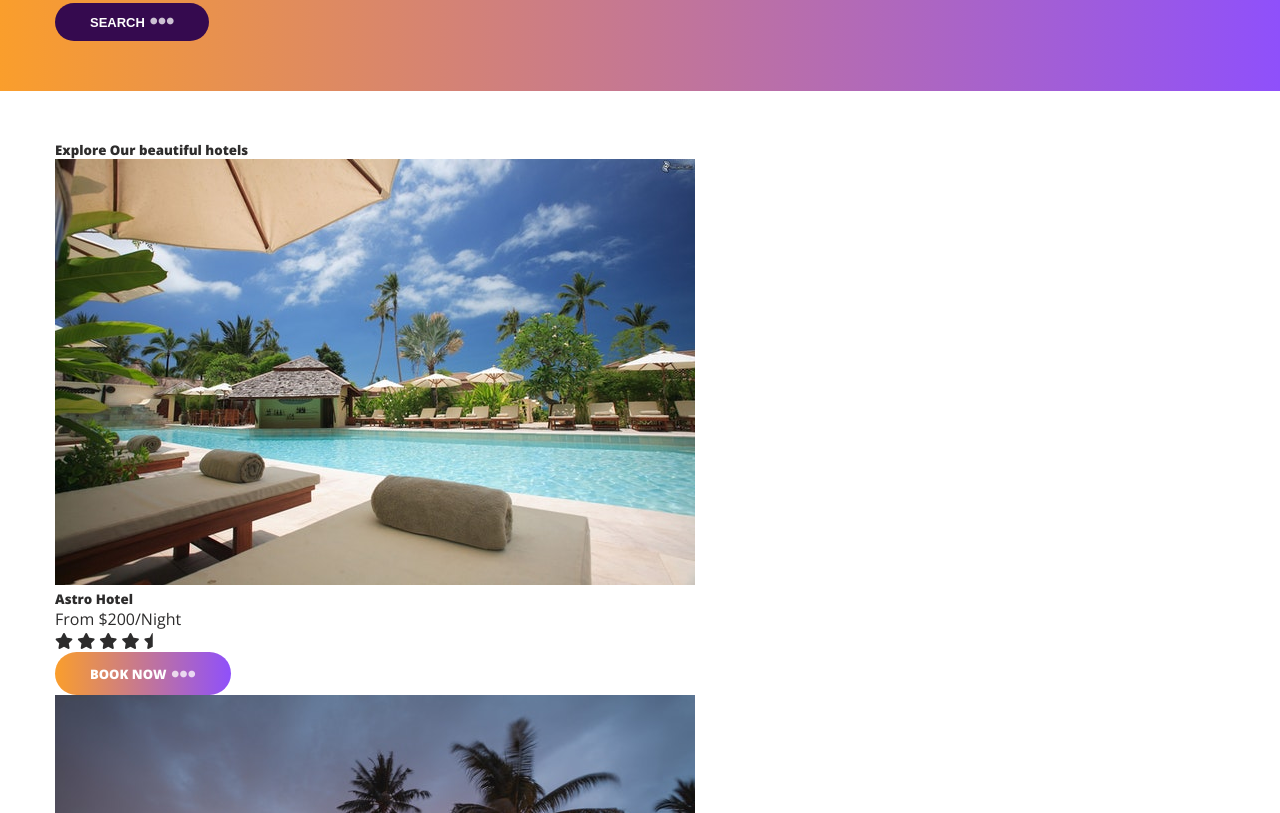
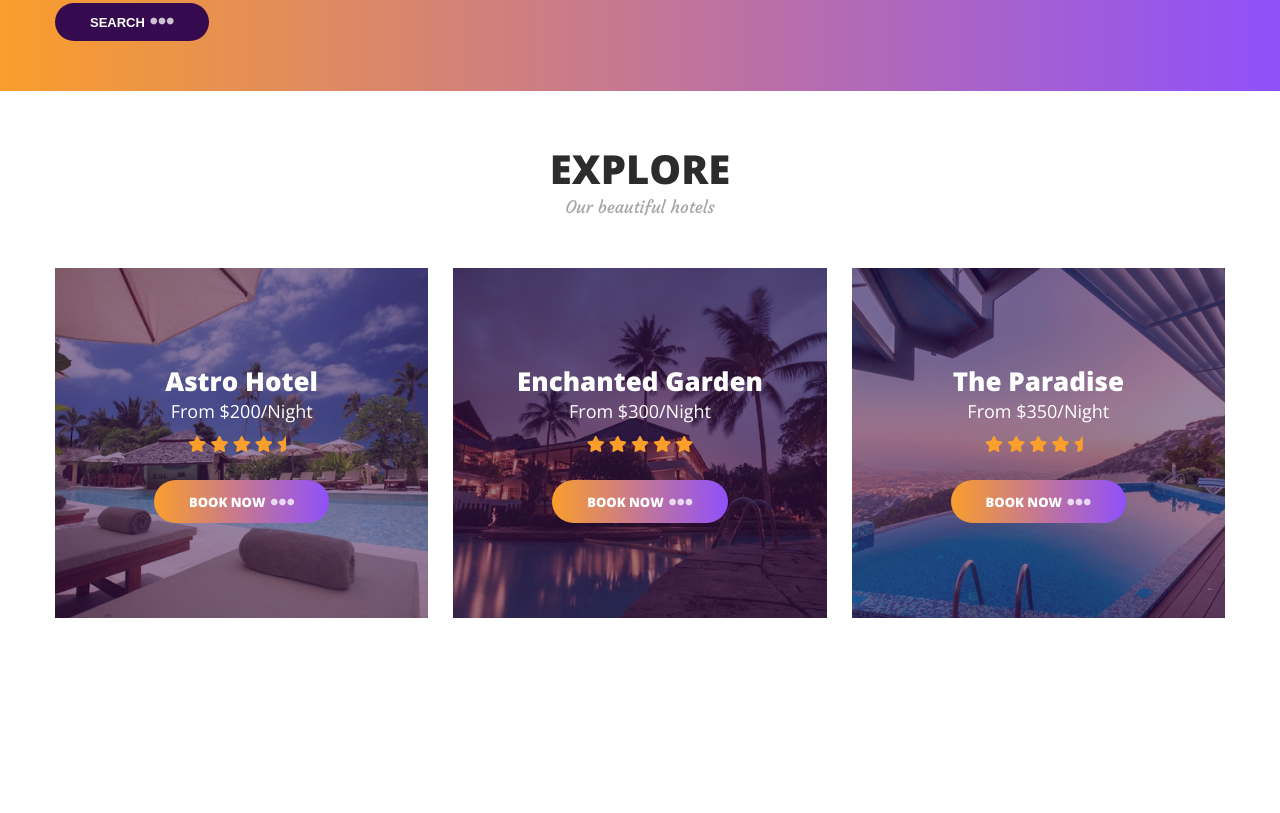
Before and after one commit to Am1r-B/hotel-reservation-project, a plain HTML site: page index.html in a window 1280 px wide. Shown: the part 1287-2100 px from the top of the page. After the commit the page ends 1955 px from the top, so only its background shows below. Drawn offline with nearby package versions, Linux system fonts and the light colour scheme.

Commit message:
Style hotels section

```diff
--- a/styles.css
+++ b/styles.css
@@ -77,6 +77,28 @@ section {
 .form-btn {
   margin-top: 2.5rem;
   cursor: pointer;
+}
+
+.btn-gradient {
+  background-image: var(--gradient-color);
+}
+
+.btn-gradient:hover {
+  background-image: var(--gradient-color-alt);
+}
+
+.btn-purple {
+  background-color: var(--purple-solid);
+}
+
+.btn-purple:hover {
+  background-color: #56247f;
+}
+
+.dots {
+  font-size: 2.4rem;
+  margin-left: 0.5rem;
+  opacity: 0.75;
 }
 
 /* Header styles */
@@ -202,20 +224,6 @@ section {
   font-family: "Courgette", cursive;
 }
 
-.btn-gradient {
-  background-image: var(--gradient-color);
-}
-
-.btn-gradient:hover {
-  background-image: var(--gradient-color-alt);
-}
-
-.dots {
-  font-size: 2.4rem;
-  margin-left: 0.5rem;
-  opacity: 0.75;
-}
-
 /* Booking section styles */
 .booking {
   background-image: var(--gradient-color);
@@ -248,10 +256,79 @@ section {
   /* resize: none; */
 }
 
-.btn-purple {
-  background-color: var(--purple-solid);
+/* Featured hotels section styles */
+.section-head {
+  text-align: center;
+  margin-bottom: 5rem;
 }
 
-.btn-purple:hover {
-  background-color: #56247f;
+.heading {
+  display: block;
+  font-size: 4rem;
+  text-transform: uppercase;
 }
+
+.sub-heading {
+  font-size: 1.7rem;
+  font-family: "Courgette", cursive;
+  font-weight: 300;
+  color: #a5a5a5;
+}
+
+.grid {
+  display: grid;
+  grid-template-columns: repeat(auto-fit, minmax(30rem, 1fr));
+  gap: 2.5rem;
+}
+
+.grid-item {
+  display: flex;
+  flex-direction: column;
+  align-items: center;
+  justify-content: center;
+}
+
+.featured-hotels {
+  height: 35rem;
+  color: #fff;
+  padding: 1rem;
+  position: relative;
+  z-index: 0;
+}
+
+.featured-hotels::before {
+  content: "";
+  position: absolute;
+  top: 0;
+  left: 0;
+  width: 100%;
+  height: 100%;
+  background-color: var(--purple-transparent-alt);
+  z-index: -1;
+}
+
+.hotel-image {
+  width: 100%;
+  height: 100%;
+  object-fit: cover;
+  position: absolute;
+  top: 0;
+  left: 0;
+  z-index: -2;
+}
+
+.hotel-name {
+  font-size: 2.6rem;
+}
+
+.hotel-price {
+  font-size: 1.8rem;
+}
+
+.hotel-rating {
+  margin: 1rem 0 2.5rem;
+}
+
+.rating {
+  color: var(--yellow-solid);
+}
```
